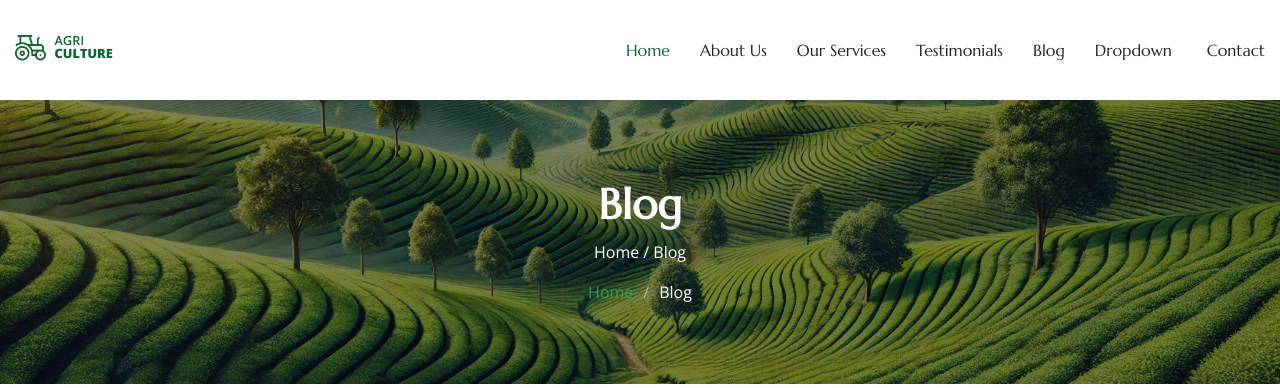
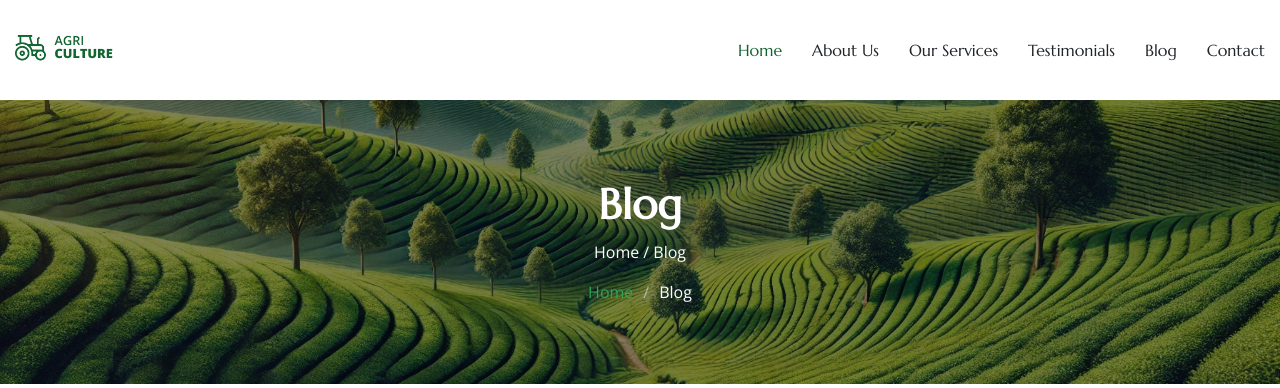
Before and after one commit to brucebett/Agritech, a Django app: page /blog/ in a window 1280 px wide. Shown: the top 388 px of the page. Run offline with Django 5.2, Linux system fonts and the light colour scheme.

Commit message:
teu commit

```diff
--- a/templates/base.html
+++ b/templates/base.html
@@ -10,7 +10,7 @@
     <link href="https://fonts.googleapis.com/css2?family=Open+Sans:ital,wght@0,300;0,400;0,500;0,600;0,700;0,800;1,300;1,400;1,500;1,600;1,700;1,800&family=Marcellus:wght@400&display=swap" rel="stylesheet">
 
     <link rel="stylesheet" href="https://cdn.jsdelivr.net/npm/bootstrap@4.1.3/dist/css/bootstrap.min.css" integrity="sha384-MCw98/SFnGE8fJT3GXwEOngsV7Zt27NXFoaoApmYm81iuXoPkFOJwJ8ERdknLPMO" crossorigin="anonymous">
-
+    <link rel="stylesheet" href="https://cdnjs.cloudflare.com/ajax/libs/font-awesome/6.0.0/css/all.min.css" integrity="YOUR_INTEGRITY_HASH" crossorigin="anonymous" referrerpolicy="no-referrer" />
     <link rel="stylesheet" href="{% static 'css/main.css'%}">
 
     <title>
@@ -40,23 +40,6 @@
               <li><a href='/service'>Our Services</a></li>
               <li><a href="testimonials.html">Testimonials</a></li>
               <li><a href="/blog">Blog</a></li>
-              <li class="dropdown"><a href="#"><span>Dropdown</span> <i class="bi bi-chevron-down toggle-dropdown"></i></a>
-                <ul>
-                  <li><a href="#">Dropdown 1</a></li>
-                  <li class="dropdown"><a href="#"><span>Deep Dropdown</span> <i class="bi bi-chevron-down toggle-dropdown"></i></a>
-                    <ul>
-                      <li><a href="#">Deep Dropdown 1</a></li>
-                      <li><a href="#">Deep Dropdown 2</a></li>
-                      <li><a href="#">Deep Dropdown 3</a></li>
-                      <li><a href="#">Deep Dropdown 4</a></li>
-                      <li><a href="#">Deep Dropdown 5</a></li>
-                    </ul>
-                  </li>
-                  <li><a href="#">Dropdown 2</a></li>
-                  <li><a href="#">Dropdown 3</a></li>
-                  <li><a href="#">Dropdown 4</a></li>
-                </ul>
-              </li>
               <li><a href="/contact">Contact</a></li>
             </ul>
             <i class="mobile-nav-toggle d-xl-none bi bi-list"></i>
```
